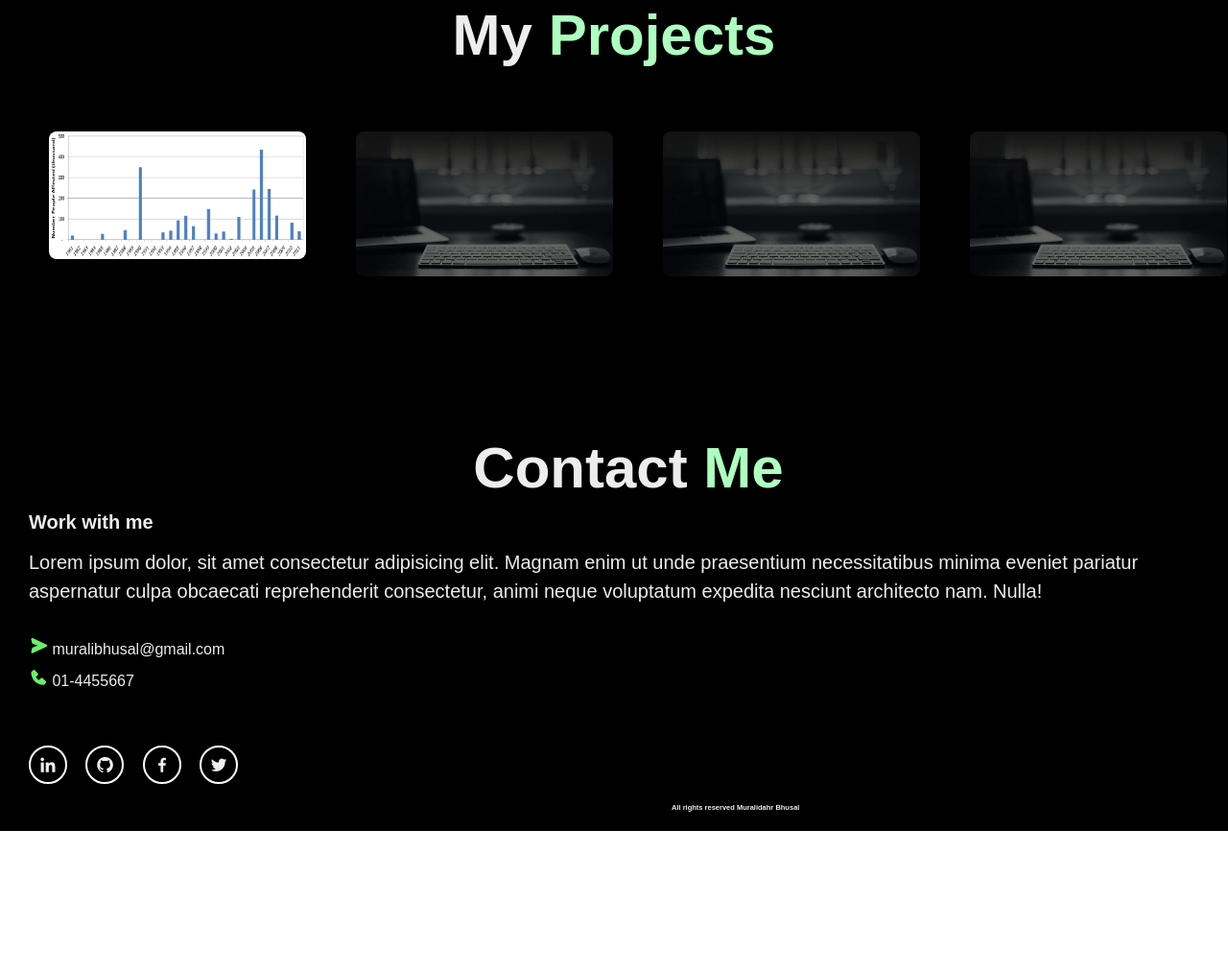
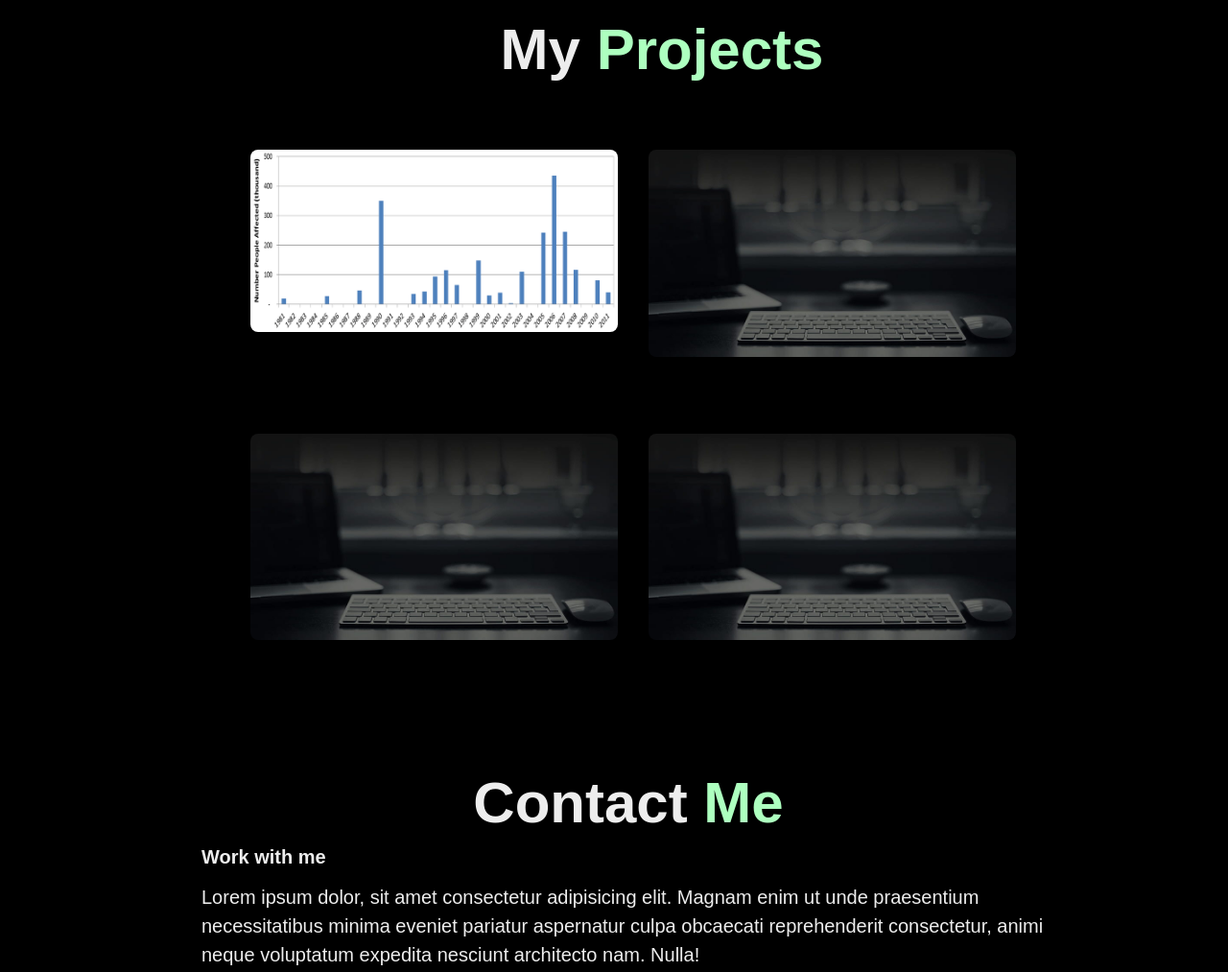
Before and after one commit to Muralidharbhusal/portfolio, a plain HTML site: page index.html in a window 1280 px wide. Shown: the part 3768-4781 px from the top of the page at 96% size. Before the commit the page ends 4634 px from the top, so only its background shows below. Drawn offline with nearby package versions, Linux system fonts and the light colour scheme.

Commit message:
New changes

```diff
--- a/index.html
+++ b/index.html
@@ -218,11 +218,7 @@
           <img src="home_image.jpeg">
           <div class="layer">
             <h5>Data Analysis</h5>
-            <p>Lorem ipsum dolor, sit amet consectetur
-              adipisicing elit. Magnam neque impedit cum
-              itaque dolorem incidunt pariatur beatae c
-              onsectetur, autem eaque corrupti sunt aperiam
-              omnis rerum ratione a quaerat ipsum ipsam?</p>
+            <p>Lorem ipsum dolor, sit amet consectetur</p>
               <a href="#"><i class="bx bx-link-external" style="color: aquamarine;"></i></a>
           </div>
         </div>
@@ -268,16 +264,9 @@
       <div class="contact-icons">
         <a href=""><i class="bx bxl-linkedin"></i></a>
         <a href=""><i class="bx bxl-github"></i></a>
-        <a href="#"><i class='bx bxl-facebook'></i></a>
-        <a href="#"><i class='bx bxl-twitter'></i></a>
       </div>
   </div>
   </div>
-</section>
-
-<section class="last" id="last">
-  <div class="last-text">
-    <h2>All rights reserved <span>Muralidahr Bhusal</span></h2>
 </section>
 
 
--- a/stylesheet.css
+++ b/stylesheet.css
@@ -557,18 +557,26 @@ section{
 .main-text{
     padding-top: 100px;
     margin-top: 20px;
+    line-height: -1;
+    margin-right: 200px;
+
 }
 .main-text h2{
     font-size: 60px;
-    line-height: 1;
+    line-height: -1;
     text-align: center;
+    margin-left: 300px;
+    margin-top: 10px;
+
 }
 .main-text h2 span{
     color: #adffbf;
 }
 .portfolio-content{
-    display: flex;
-    flex-direction: row;
+    display: grid;
+    grid-template-columns: repeat(auto-fit,minmax(300px,6fr));
+    margin-left: 250px;
+    margin-top: 30px;
 
 
 
@@ -585,8 +593,9 @@ section{
     overflow: hidden;
     border-radius: 8px;
     cursor: pointer;
-    margin-left: 50px;
-    padding: 70px 1px;
+    margin-left: 10px;
+    margin-right: 20px;
+    padding: 40px 1px;
     box-shadow: #adffbf
 }
 .row img{
@@ -614,18 +623,20 @@ section{
 }
 .layer h5{
     color: #000000;
-    font-size: 10px;
+    font-size: 19px;
     font-weight: 600;
     margin-bottom: 15px;
+    margin-top: 15px;
 }
 .layer p{
     color: #000000;
     font-size: 1rem;
-    line-height: 1.8;
+    line-height: 1;
 }
 .layer i{
     color: #70ff50;
     margin-top: 20px;
+    margin-bottom: -30px;
     font-size: 20px;
     background: #000000;
     width: 60px;
@@ -663,12 +674,16 @@ section{
     color: #ededed;
     font-size: 20px;
     font-weight: 600;
+    margin-left: 180px;
+
 }
 .contact-text p{
     color: #ededed;
     font-size: 20px;
     line-height: 30px;
     margin-bottom: 2rem;
+    margin-left: 180px;
+    margin-right: 180px;
 }
 .contact-list{
     margin-bottom: 3rem;
@@ -687,6 +702,8 @@ section{
     font-size: 20px;
     font-weight: 600;
     transition: all .40s ease;
+    margin-left: 180px;
+
 }
 .contact-list li a:hover{
     transform: scale(1.01) translateY(-5px);
@@ -728,9 +745,13 @@ section{
     font-size: 20px;
     color: #ffffffef;
     text-decoration: none;
-    margin: 10px 15px 20px 0;
+    /* margin: 10px 15px 10px 0; */
     opacity: 0;
     animation: slideRight 1s ease forwards;
+    margin-left: 180px;
+    /* margin-right: 00px; */
+    margin-bottom: 50px;
+
 }
 .contact-icons i:hover
 {
```
